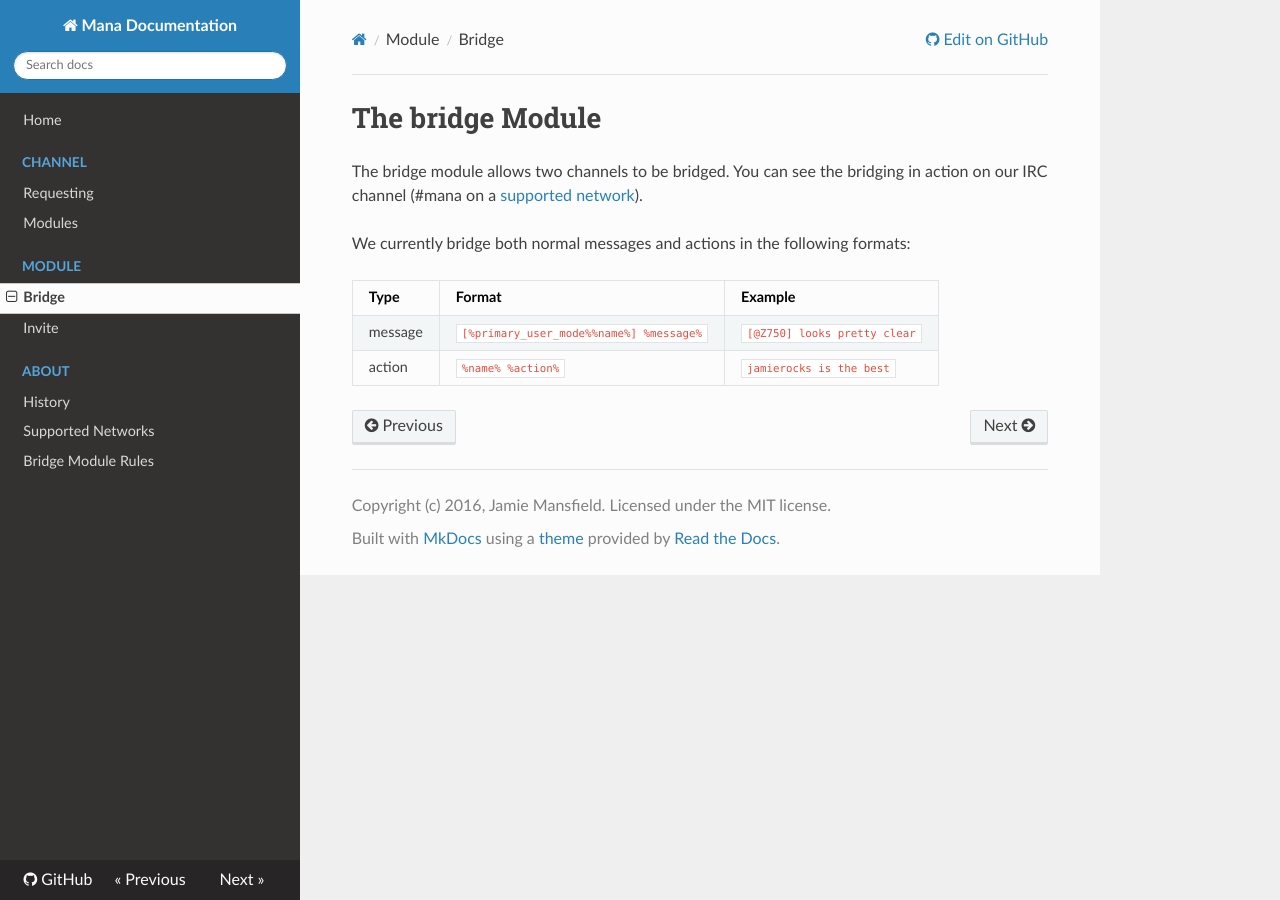
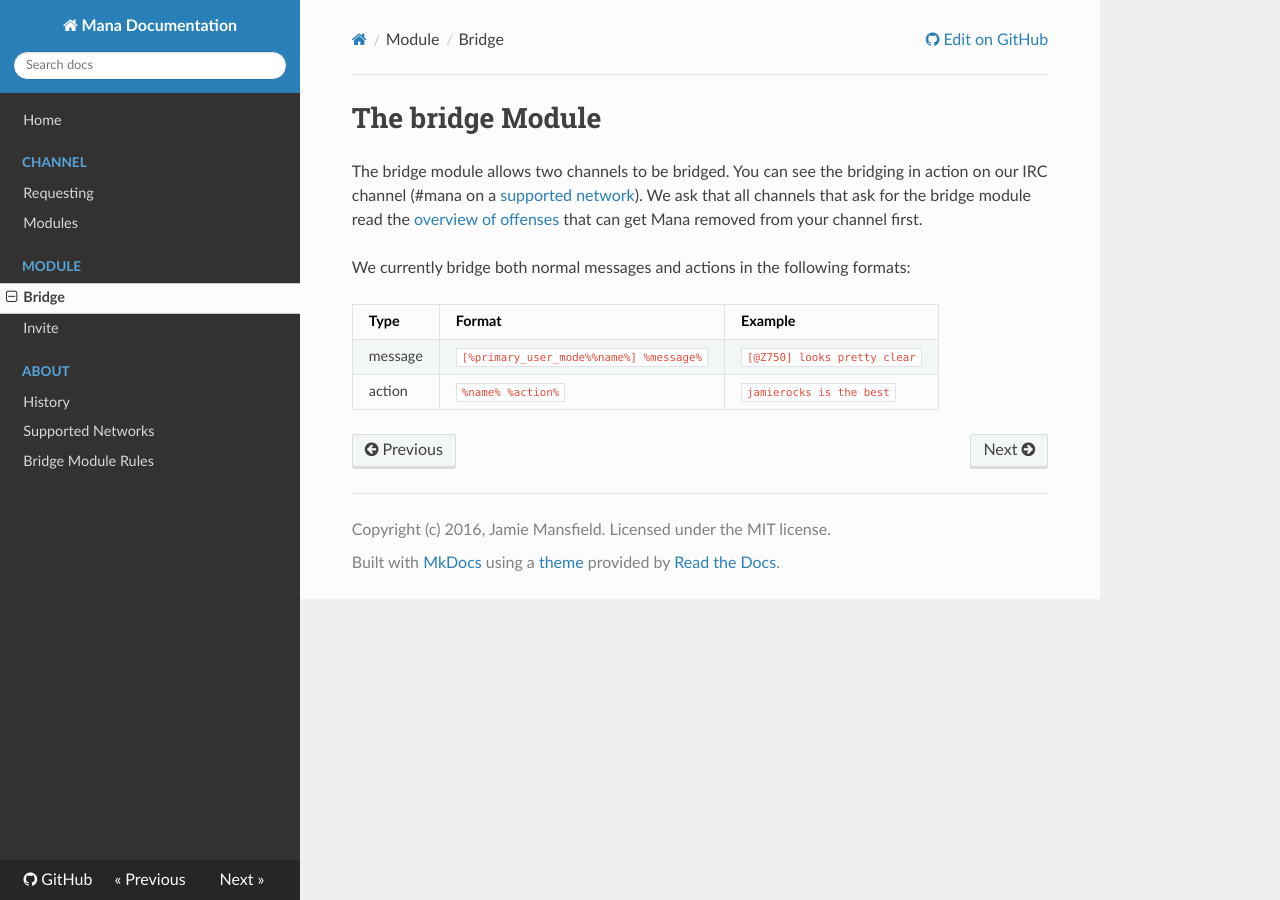
Before and after one commit to ManaBot/ManaDocs, an MkDocs documentation site: the page built from docs/module/bridge.md, in a window 1280 px wide. Built offline with MkDocs 1.6.1, drawn with Linux system fonts in a browser that asks for light colours; nearby versions of some CDN libraries; old or Windows-style settings are respelled for this version of MkDocs.

Commit message:
Add link to rules from bridge page

```diff
--- a/docs/module/bridge.md
+++ b/docs/module/bridge.md
@@ -3,6 +3,8 @@ The bridge Module
 
 The bridge module allows two channels to be bridged.
 You can see the bridging in action on our IRC channel (#mana on a [supported network]).
+We ask that all channels that ask for the bridge module read the [overview of offenses] that can get Mana removed from
+your channel first.
 
 We currently bridge both normal messages and actions in the following formats:
 
@@ -12,3 +14,4 @@ We currently bridge both normal messages and actions in the following formats:
 | action  | `%name% %action%`                       | `jamierocks is the best`     |
 
 [supported network]: /about/networks/
+[overview of offenses]: /about/bridge/rules/
```
